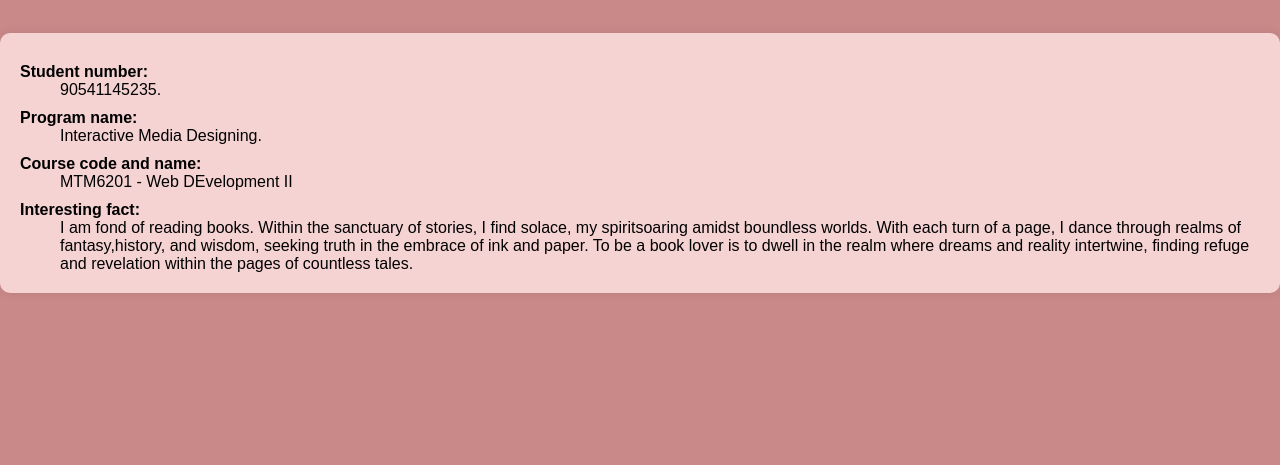
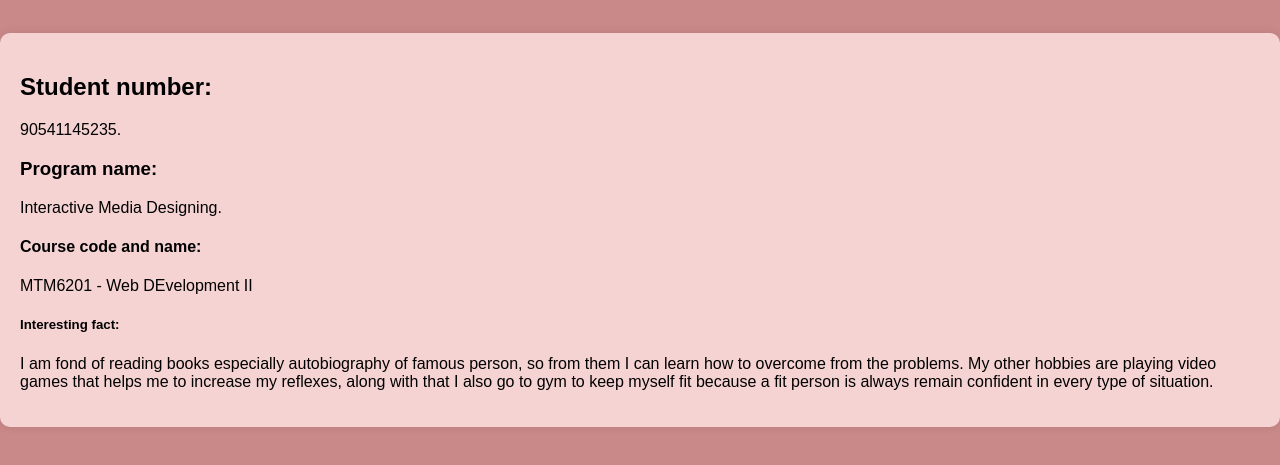
Before and after one commit to sahilmalik9/MTM6201, a plain HTML site: page index.html in a window 1280 px wide. Shown: the part 119-584 px from the top of the page. Drawn offline with Linux system fonts and the light colour scheme.

Commit message:
few changes in html codding

```diff
--- a/index.html
+++ b/index.html
@@ -10,19 +10,16 @@
 <body>
     <h1>sahil malik</h1>
     <img src="C:\Users\sahil\Desktop\WhatsApp Image 2024-01-26 at 14.18.05_1076f976.jpg" alt="My Photograph" width="200">
-    <dl>
-        <dt>Student number:</dt>
-        <dd>90541145235.</dd>
-        <dt>Program name:</dt>
-        <dd>Interactive Media Designing.</dd>
-        <dt>Course code and name:</dt>
-        <dd>MTM6201 - Web DEvelopment II</dd>
-        <dt>Interesting fact:</dt>
-        <dd>I am fond of reading books. Within the sanctuary of stories, I find solace, my spiritsoaring amidst boundless worlds.
-             With each turn of a page, I dance through realms of fantasy,history, and wisdom, seeking truth in the embrace of ink
-             and paper. To be a book lover is to dwell in the realm where dreams and reality intertwine, finding refuge and
-             revelation within the pages of countless tales.</dd>
-    </dl>
+    <ul>
+        <h2>Student number:</h2>
+        <p>90541145235.</p>
+        <h3>Program name:</h3>
+        <p>Interactive Media Designing.</p>
+        <h4>Course code and name:</h4>
+        <p>MTM6201 - Web DEvelopment II</p>
+        <h5>Interesting fact:</h5>
+        <p>I am fond of reading books especially autobiography of famous person, so from them I can learn how to overcome from the problems. My other hobbies are playing video games that helps me to increase my reflexes, along with that I also go to gym to keep myself fit because a fit person is always remain confident in every type of situation.</p>
+    </ul>
 
 </body>
 </html>
--- a/styles/main.css
+++ b/styles/main.css
@@ -19,7 +19,7 @@ img {
     height: 150px;
 }
 
-dl {
+ul {
     background: #f6d3d3;
     display: inline-block;
     text-align: left;
```
